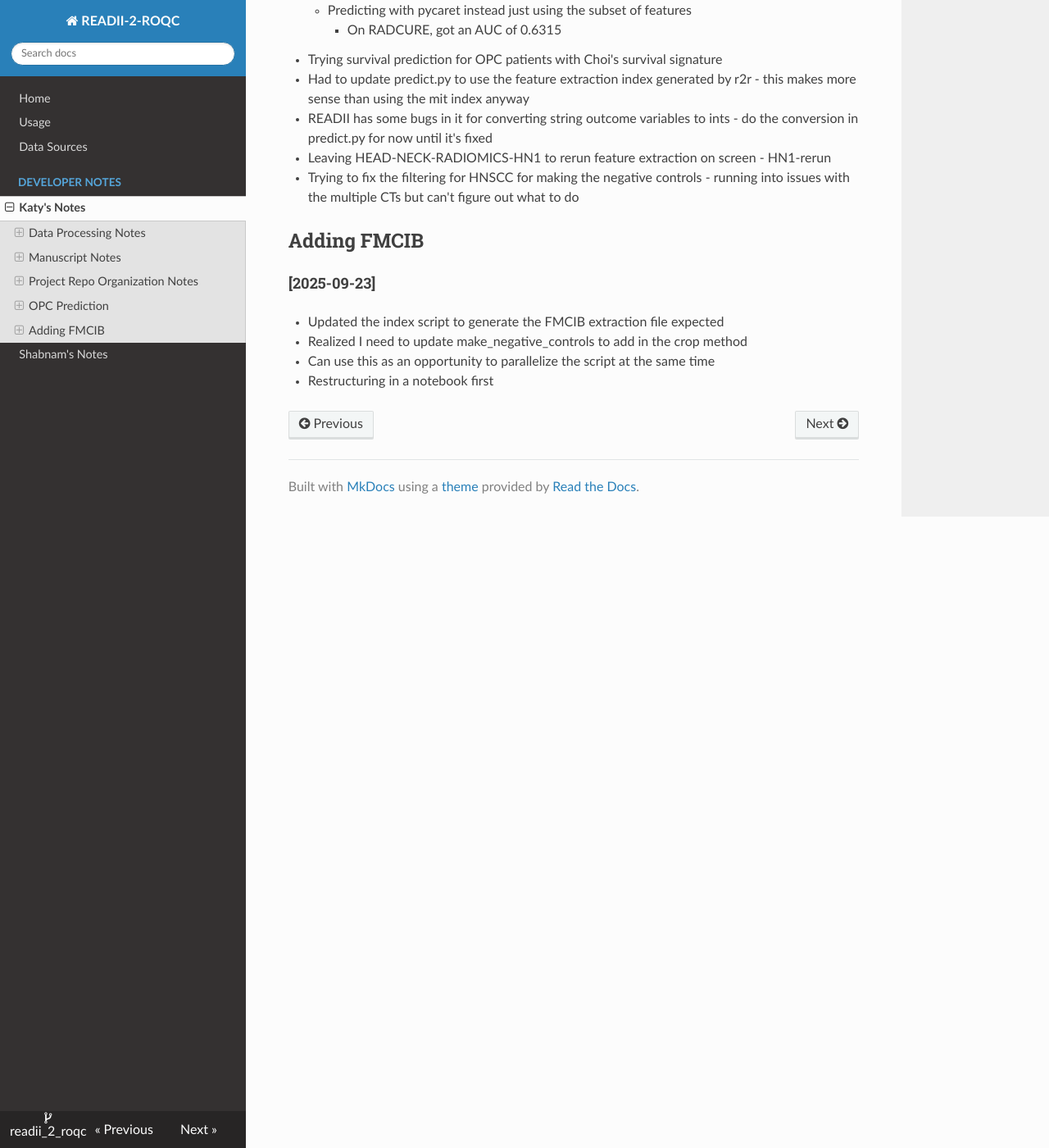
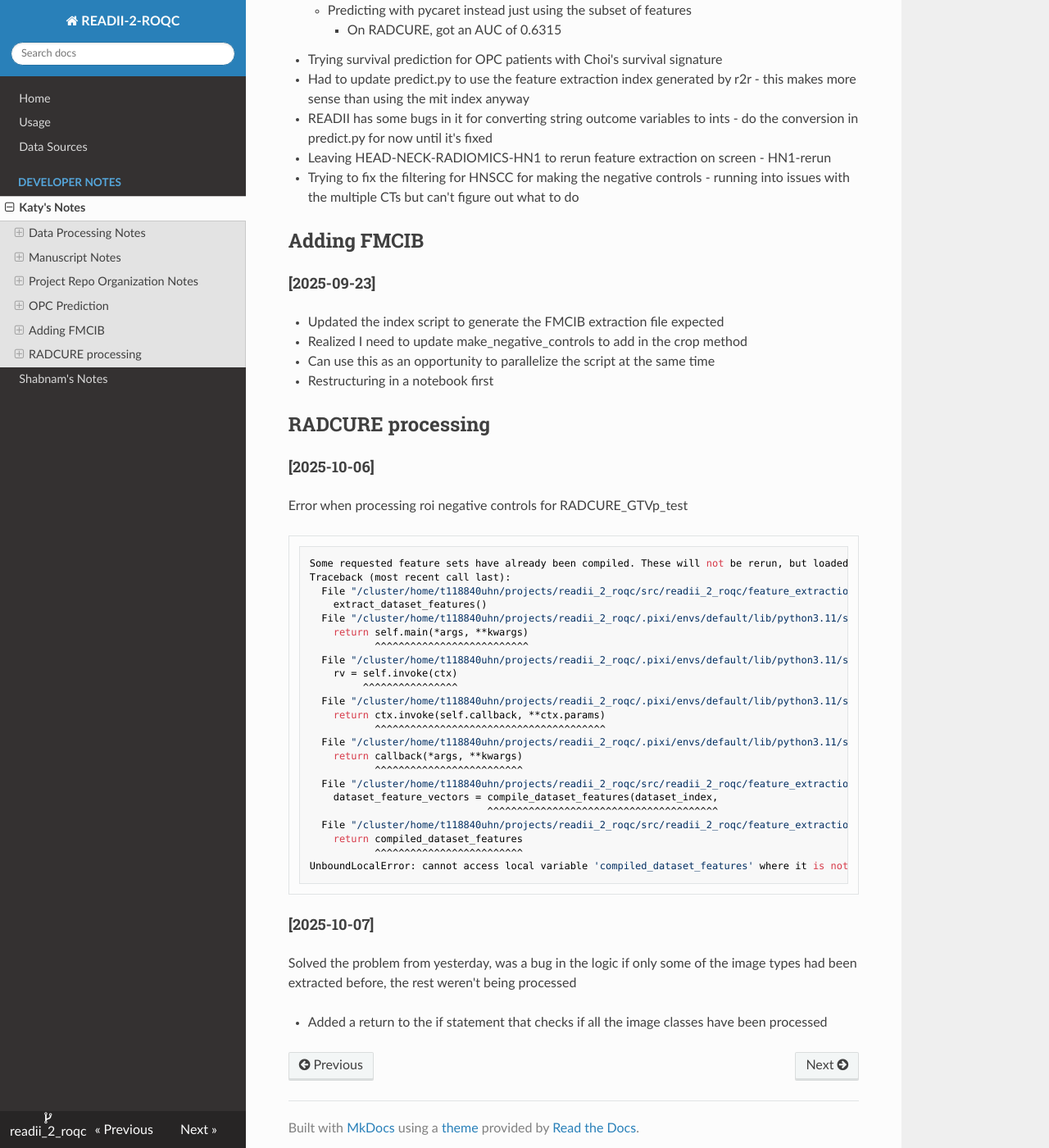
Before and after one commit to bhklab/readii_2_roqc, an MkDocs documentation site: the page built from docs/devnotes/katy_notes.md, in a window 1280 px wide and 1400 px high, scrolled down 9513 px. Shown: the whole window at 82% size. Built offline with MkDocs 1.6.1, drawn with Linux system fonts in a browser that asks for light colours; nearby versions of some CDN libraries.

Commit message:
docs: devnotes for debugging compiling datasets code

````diff
--- a/docs/devnotes/katy_notes.md
+++ b/docs/devnotes/katy_notes.md
@@ -396,3 +396,38 @@ dev_binary_prediction.ipynb
 * Realized I need to update make_negative_controls to add in the crop method
 * Can use this as an opportunity to parallelize the script at the same time
 * Restructuring in a notebook first
+
+
+## RADCURE processing
+#### [2025-10-06]
+Error when processing roi negative controls for RADCURE_GTVp_test
+```console
+Some requested feature sets have already been compiled. These will not be rerun, but loaded from existing files. Set overwrite to True if you want to re-compile all image type feature sets.
+Traceback (most recent call last):
+  File "/cluster/home/t118840uhn/projects/readii_2_roqc/src/readii_2_roqc/feature_extraction/extract.py", line 466, in <module>
+    extract_dataset_features()
+  File "/cluster/home/t118840uhn/projects/readii_2_roqc/.pixi/envs/default/lib/python3.11/site-packages/click/core.py", line 1442, in __call__
+    return self.main(*args, **kwargs)
+           ^^^^^^^^^^^^^^^^^^^^^^^^^^
+  File "/cluster/home/t118840uhn/projects/readii_2_roqc/.pixi/envs/default/lib/python3.11/site-packages/click/core.py", line 1363, in main
+    rv = self.invoke(ctx)
+         ^^^^^^^^^^^^^^^^
+  File "/cluster/home/t118840uhn/projects/readii_2_roqc/.pixi/envs/default/lib/python3.11/site-packages/click/core.py", line 1226, in invoke
+    return ctx.invoke(self.callback, **ctx.params)
+           ^^^^^^^^^^^^^^^^^^^^^^^^^^^^^^^^^^^^^^^
+  File "/cluster/home/t118840uhn/projects/readii_2_roqc/.pixi/envs/default/lib/python3.11/site-packages/click/core.py", line 794, in invoke
+    return callback(*args, **kwargs)
+           ^^^^^^^^^^^^^^^^^^^^^^^^^
+  File "/cluster/home/t118840uhn/projects/readii_2_roqc/src/readii_2_roqc/feature_extraction/extract.py", line 456, in extract_dataset_features
+    dataset_feature_vectors = compile_dataset_features(dataset_index,
+                              ^^^^^^^^^^^^^^^^^^^^^^^^^^^^^^^^^^^^^^^
+  File "/cluster/home/t118840uhn/projects/readii_2_roqc/src/readii_2_roqc/feature_extraction/extract.py", line 353, in compile_dataset_features
+    return compiled_dataset_features
+           ^^^^^^^^^^^^^^^^^^^^^^^^^
+UnboundLocalError: cannot access local variable 'compiled_dataset_features' where it is not associated with a value
+```
+
+#### [2025-10-07]
+Solved the problem from yesterday, was a bug in the logic if only some of the image types had been extracted before, the rest weren't being processed
+
+* Added a return to the if statement that checks if all the image classes have been processed
````
